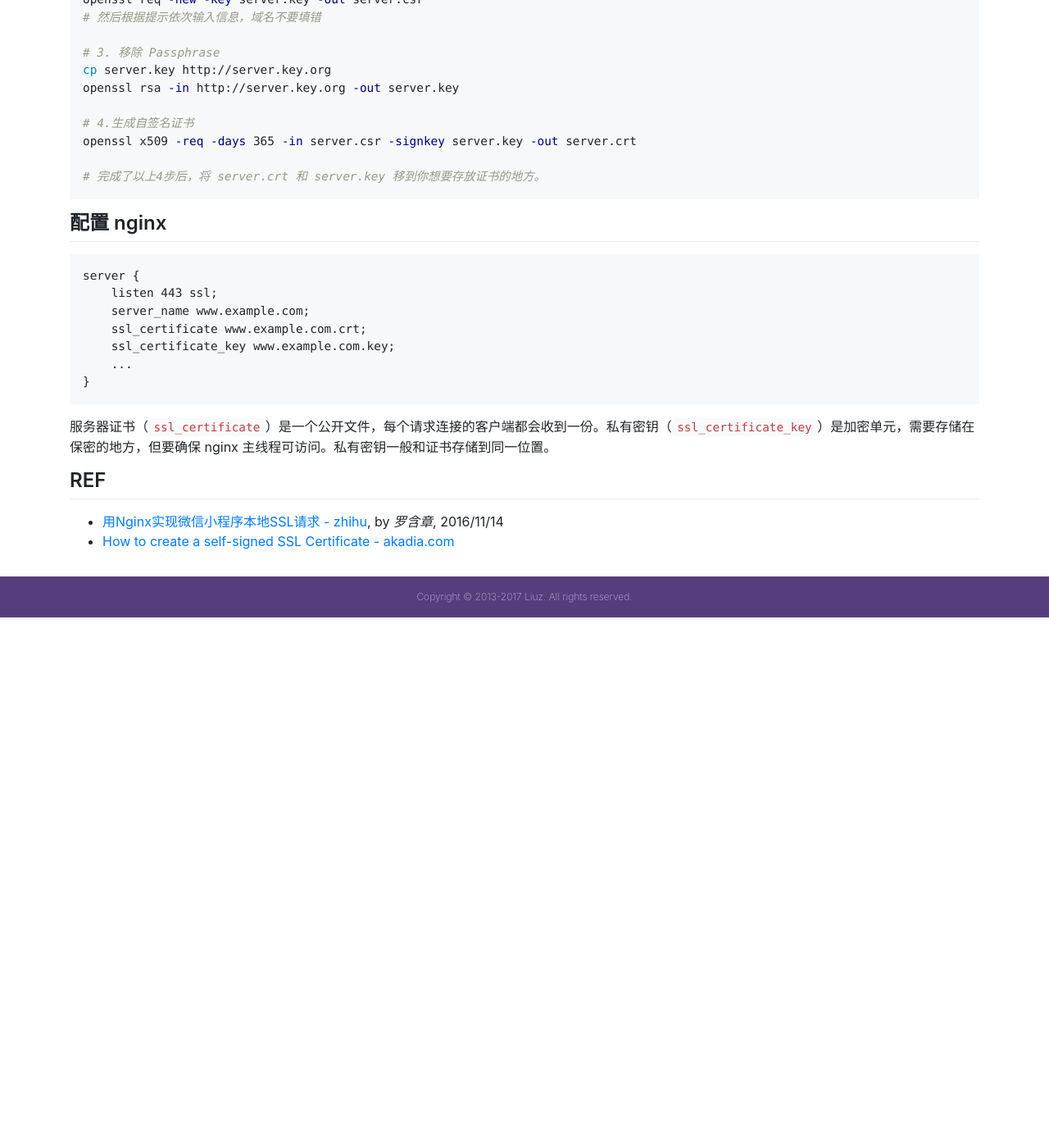
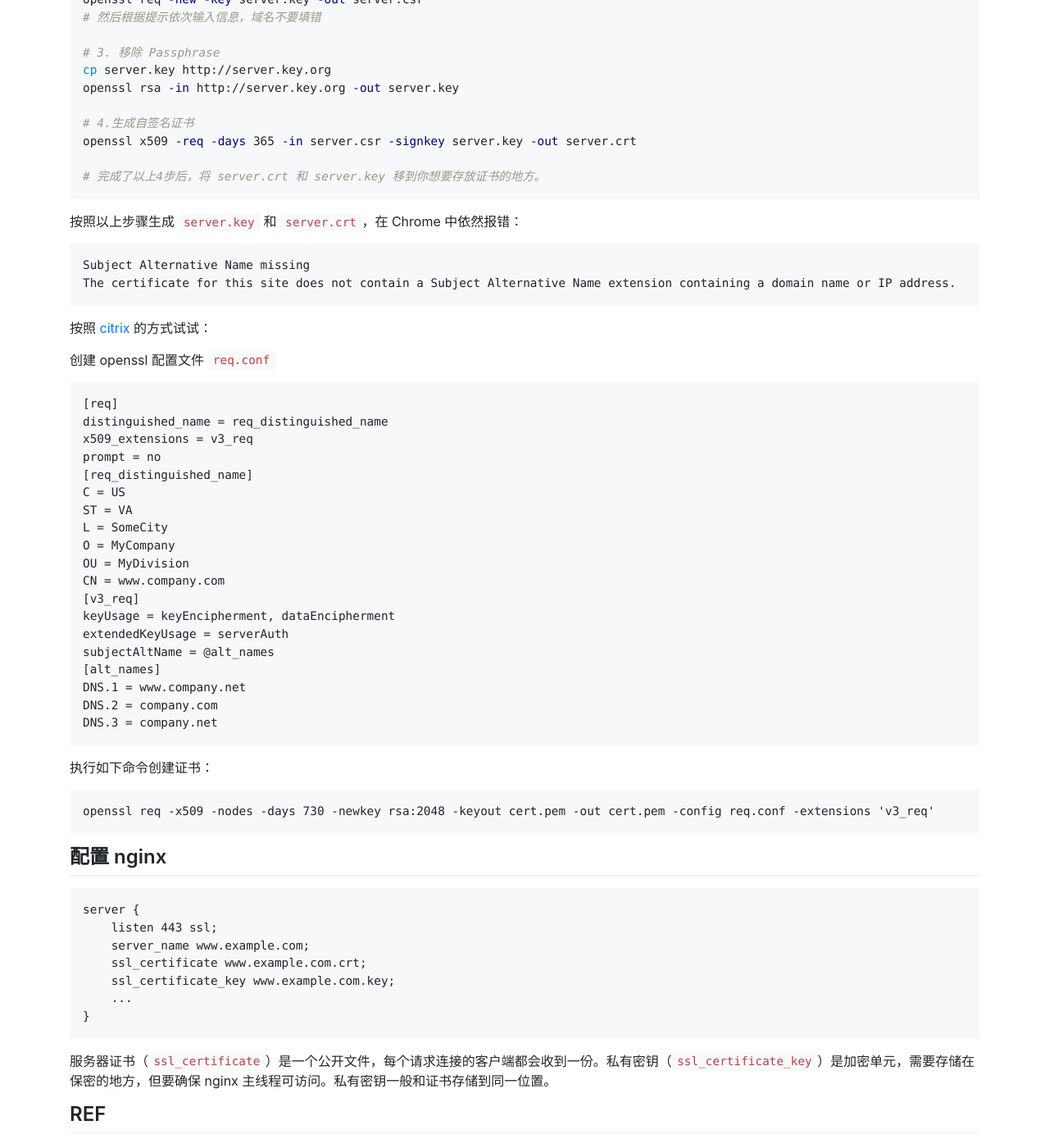
Before and after one commit to liuzhuan/liuzhuan.github.io, a Jekyll site: the page built from _posts/2017-12-15-setup-local-https.md, in a window 1280 px wide and 1400 px high, scrolled down 325 px. Shown: the whole window at 82% size. Built offline with Jekyll 4.4.1, drawn with Linux system fonts in a browser that asks for light colours; nearby versions of some CDN libraries; before the commit the page ends 1078 px from its top, so only the background shows below that; some of the changed text lies outside the part shown.

Commit message:
adding openssl content

````diff
--- a/_posts/2017-12-15-setup-local-https.md
+++ b/_posts/2017-12-15-setup-local-https.md
@@ -23,6 +23,45 @@ openssl x509 -req -days 365 -in server.csr -signkey server.key -out server.crt
 # 完成了以上4步后，将 server.crt 和 server.key 移到你想要存放证书的地方。
 ```
 
+按照以上步骤生成 `server.key` 和 `server.crt`，在 Chrome 中依然报错：
+
+```
+Subject Alternative Name missing
+The certificate for this site does not contain a Subject Alternative Name extension containing a domain name or IP address.
+```
+
+按照 [citrix][self-signed-san] 的方式试试：
+
+创建 openssl 配置文件 `req.conf`
+
+```
+[req]
+distinguished_name = req_distinguished_name
+x509_extensions = v3_req
+prompt = no
+[req_distinguished_name]
+C = US
+ST = VA
+L = SomeCity
+O = MyCompany
+OU = MyDivision
+CN = www.company.com
+[v3_req]
+keyUsage = keyEncipherment, dataEncipherment
+extendedKeyUsage = serverAuth
+subjectAltName = @alt_names
+[alt_names]
+DNS.1 = www.company.net
+DNS.2 = company.com
+DNS.3 = company.net
+```
+
+执行如下命令创建证书：
+
+```
+openssl req -x509 -nodes -days 730 -newkey rsa:2048 -keyout cert.pem -out cert.pem -config req.conf -extensions 'v3_req'
+```
+
 ## 配置 nginx
 
 ```
@@ -41,8 +80,19 @@ server {
 
 - [用Nginx实现微信小程序本地SSL请求 - zhihu][wxapp-https], by *罗含章*, 2016/11/14
 - [How to create a self-signed SSL Certificate - akadia.com][self-signed-ssl]
+- [Chrome: Invalid self signed SSL cert - “Subject Alternative Name Missing” - stackoverflow.com][invalid-ssl-cert]
+- [Chrome Deprecates Subject CN Matching][chrome-deprecate-cn], by *Eric Lawrence*, 2017/03/10
+- [How to Create a Self-Signed SAN Certificate Using OpenSSL on a NetScaler Appliance - citrix.com][self-signed-san], 2017/09/14
+- [openssl、x509、crt、cer、key、csr、ssl、tls 这些都是什么鬼?][glossary], by *杨俊明*, 2016/02/03
 
 [wxapp-https]: https://zhuanlan.zhihu.com/p/23640321
 [self-signed-ssl]: https://www.akadia.com/services/ssh_test_certificate.html
 [config-nginx]: http://nginx.org/en/docs/http/configuring_https_servers.html
 [nginx-https-cnblogs]: http://www.cnblogs.com/tintin1926/archive/2012/07/12/2587311.html
+[invalid-ssl-cert]: https://stackoverflow.com/questions/43665243/chrome-invalid-self-signed-ssl-cert-subject-alternative-name-missing
+[chrome-deprecates-cn]: https://textslashplain.com/2017/03/10/chrome-deprecates-subject-cn-matching/
+[create-self-signed-cert]: https://stackoverflow.com/questions/10175812/how-to-create-a-self-signed-certificate-with-openssl/43860138#43860138
+[self-signed-san]: https://support.citrix.com/article/CTX135602_
+[glossary]: http://www.cnblogs.com/yjmyzz/p/openssl-tutorial.html
+[intro-openssl]: https://users.dcc.uchile.cl/~pcamacho/tutorial/crypto/openssl/openssl_intro.html
+[secure-programming-ibm]: https://www.ibm.com/developerworks/library/l-openssl/index.html
````
